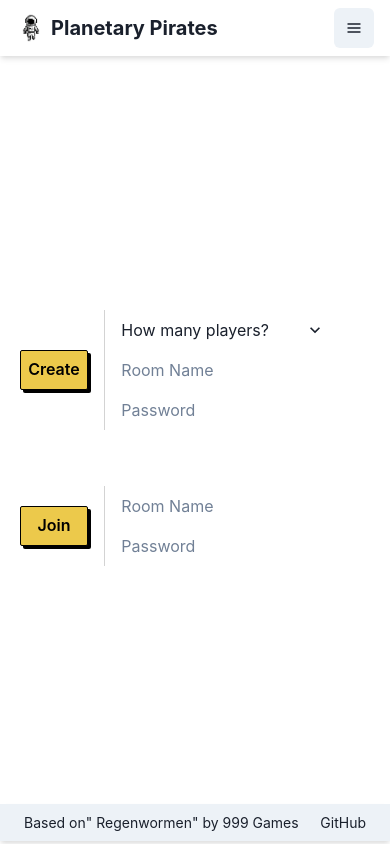
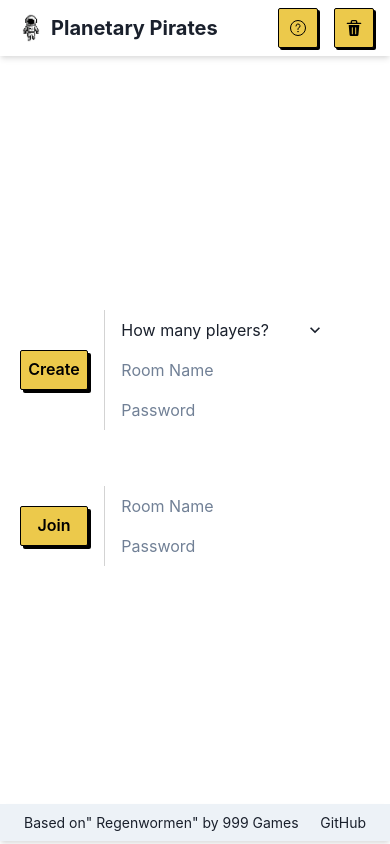
Before and after one commit to ThibaultCallia/pickomino_react_app, a React (Vite) app: page /game in a window 390 px wide. Built offline with nearby package versions, Linux system fonts and the light colour scheme; no server answers.

Commit message:
changed mobile nav

```diff
--- a/src/components/GameRulesDrawer/GameRulesDrawer.tsx
+++ b/src/components/GameRulesDrawer/GameRulesDrawer.tsx
@@ -137,6 +137,11 @@ const GameRulesDrawer: React.FC<GameRulesDrawerProps> = ({
                         </TabPanels>
                     </Tabs>
                 </DrawerBody>
+                <DrawerFooter>
+                    <Button colorScheme="yellow" mr={3} onClick={onClose}>
+                        Close
+                    </Button>
+                </DrawerFooter>
             </DrawerContent>
         </Drawer>
     )
--- a/src/components/NavBar/NavBar.tsx
+++ b/src/components/NavBar/NavBar.tsx
@@ -7,11 +7,18 @@ import {
     Link,
     IconButton,
     useColorMode,
-    Collapse,
+    Tooltip,
     Image,
     useDisclosure,
 } from "@chakra-ui/react"
-import { HamburgerIcon, CloseIcon } from "@chakra-ui/icons"
+import {
+    HamburgerIcon,
+    CloseIcon,
+    SearchIcon,
+    QuestionOutlineIcon,
+    QuestionIcon,
+    DeleteIcon,
+} from "@chakra-ui/icons"
 import { SettingsMenu } from "../SettingsMenu"
 import { GameRulesDrawer } from "../GameRulesDrawer"
 import Cookies from "js-cookie"
@@ -59,31 +66,64 @@ const Navbar = () => {
             </Box>
             <Spacer />
 
-            <Box alignItems="center" display={{ base: "none", md: "flex" }}>
+            <Flex alignItems="center">
                 {/* <SettingsMenu /> */}
 
-                <Button bg="transparent" onClick={onOpen}>
+                <Button
+                    bg="transparent"
+                    onClick={onOpen}
+                    display={{ base: "none", md: "flex" }}
+                    alignItems={"center"}
+                >
                     Game Rules
                 </Button>
-                <Link href="/">
+                <Link href="/" display={{ base: "none", md: "flex" }}>
                     <Button bg="transparent" onClick={deleteCookie}>
-                        Leave Game
+                        Quit Game
                     </Button>
                 </Link>
+                <Flex display={{ base: "flex", md: "none" }} gap={4}>
+                    <Tooltip label="Game rules" >
+                        <IconButton
+                            colorScheme="yellow"
+                            aria-label="Search database"
+                            icon={<QuestionOutlineIcon />}
+                            rounded={"sm"}
+                            onClick={onOpen}
+                            border={"1px solid black"}
+                            boxShadow="2px 2px 0 black"
+                        />
+                    </Tooltip>
+                    <Tooltip label="Quit game">
+                        <Link href="/">
+                        <IconButton
+
+                            border={"1px solid black"}
+                            boxShadow="2px 2px 0 black"
+                            colorScheme="yellow"
+                            aria-label="Search database"
+                            icon={<DeleteIcon />}
+                            rounded={"sm"}
+                            onClick={deleteCookie}
+                        />
+                        </Link>
+                    </Tooltip>
+                </Flex>
+
                 <GameRulesDrawer
                     onOpen={onOpen}
                     isOpen={isOpen}
                     onClose={onClose}
                 />
-            </Box>
-            <IconButton
+            </Flex>
+            {/* <IconButton
                 display={{ base: "flex", md: "none" }}
                 onClick={toggleMenu}
                 icon={displayMenu ? <CloseIcon /> : <HamburgerIcon />}
                 aria-label={displayMenu ? "Close menu" : "Open menu"}
-            />
+            /> */}
 
-            <Collapse in={displayMenu}>
+            {/* <Collapse in={displayMenu}>
                 <Box
                     position="absolute"
                     top="100%"
@@ -103,7 +143,7 @@ const Navbar = () => {
                         Game Rules
                     </Link>
                 </Box>
-            </Collapse>
+            </Collapse> */}
         </Flex>
     )
 }
--- a/src/components/RollDice/RollDice.tsx
+++ b/src/components/RollDice/RollDice.tsx
@@ -222,7 +222,6 @@ const RollDice = () => {
                             </Box>
                         </Center>
                         <Center>
-
                             <Tag
                                 size="md"
                                 variant="solid"
@@ -232,7 +231,6 @@ const RollDice = () => {
                             >
                                 Dice total: {totalDiceValue(selectedDice)}
                             </Tag>
-
                         </Center>
                     </Box>
 
--- a/src/hooks/useGameSocket.types.ts
+++ b/src/hooks/useGameSocket.types.ts
@@ -10,7 +10,10 @@ export interface GameSocketInterface {
         roomPass: string,
         noOfPlayers: number
     ) => Promise<{ success: boolean; roomCode?: string; message?: string }>
-    joinRoom: (roomName: string, roomPass: string) => Promise<{ success: boolean; roomCode?: string; message?: string }>
+    joinRoom: (
+        roomName: string,
+        roomPass: string
+    ) => Promise<{ success: boolean; roomCode?: string; message?: string }>
     sendPlayerAction: (type: string, payload: any) => void
     endTurn: () => void
     rejoinRoom: (playerId: string, roomCode: string) => Promise<any>
--- a/src/socket.ts
+++ b/src/socket.ts
@@ -2,6 +2,6 @@ import { io } from "socket.io-client"
 
 // const socket = io("http://localhost:9000")
 // const socket = io("http://127.0.0.1:9000");
-const socket = io("https://planetarypirates-server.onrender.com");
+const socket = io("https://planetarypirates-server.onrender.com")
 
 export default socket
```
Also changed, not shown: src/App.css (+0 -23 lines). Lines whose indentation alone changed are shown as unchanged.
